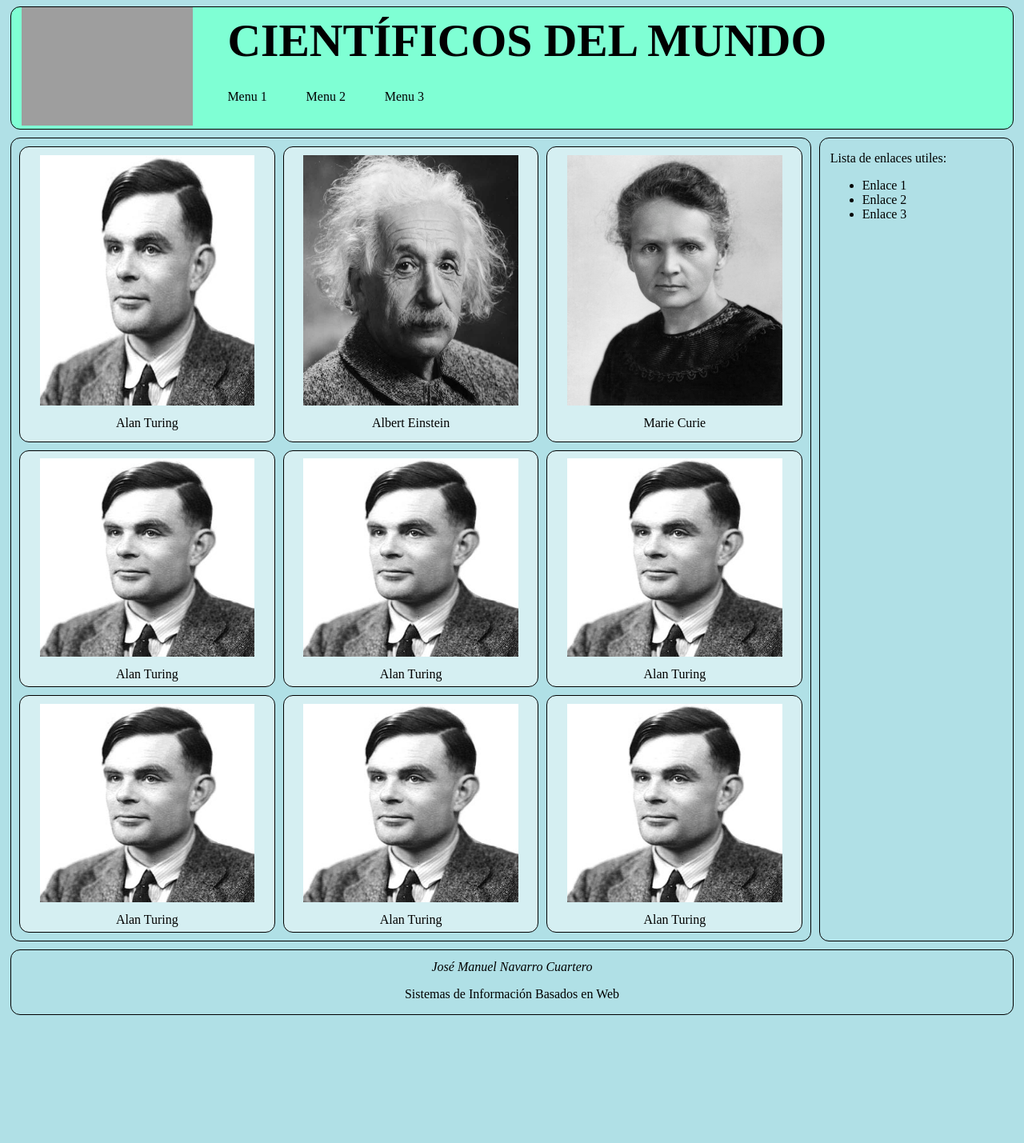
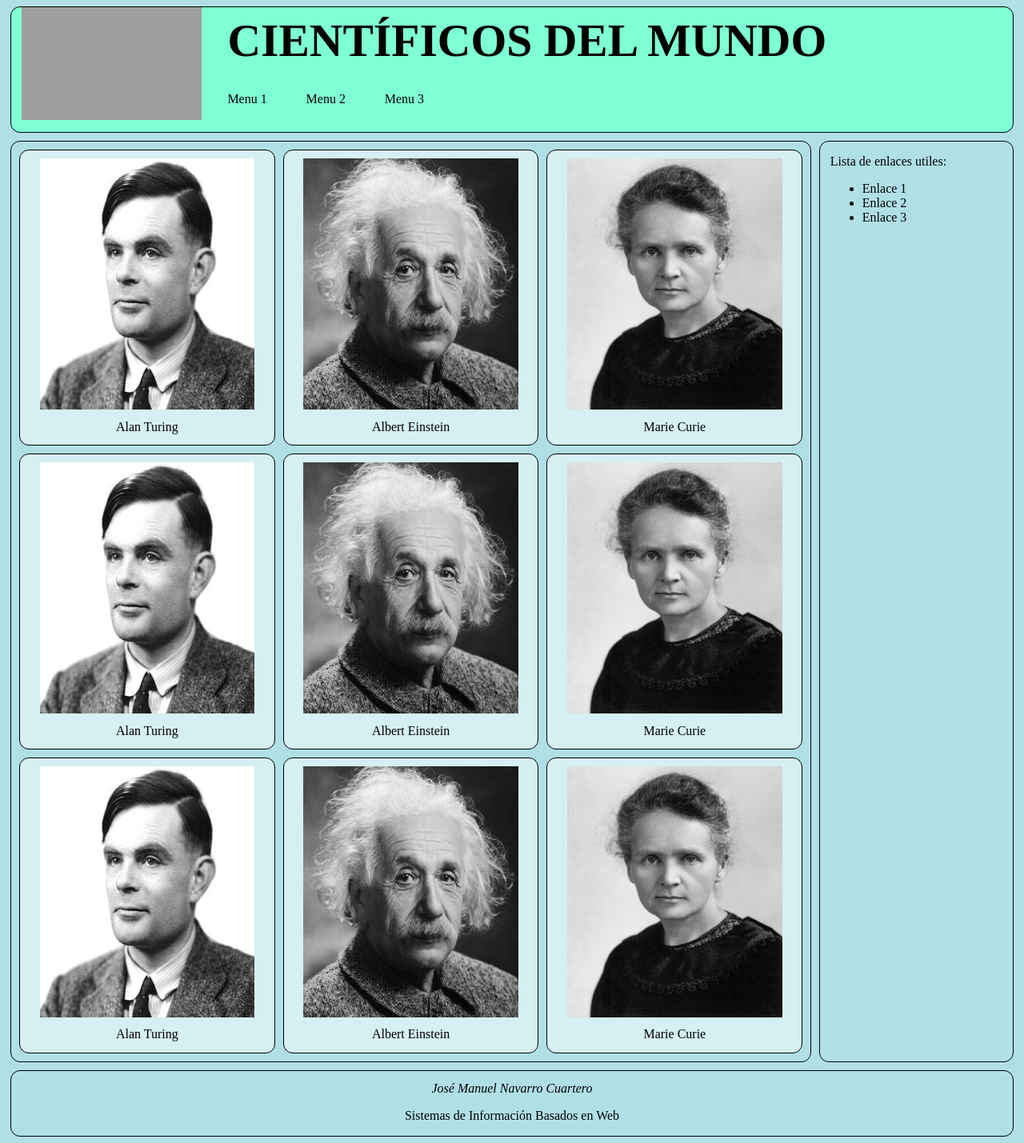
Before and after one commit to PepeNavarro7/UGR-SIBW, a PHP site: page /principal.html in a window 1280 px wide. Shown: the whole page at 80% size. Before the commit the page ends 1269 px from the top, so only its background shows below. Run offline with PHP 8.4, Linux system fonts and the light colour scheme; grey boxes are pictures that could not be loaded.

Commit message:
Cambio a las imagenes

```diff
--- a/P1 HTML y CSS/comunes.css
+++ b/P1 HTML y CSS/comunes.css
@@ -1,10 +1,6 @@
 /* PAGINA ENTERA */
 body {
     background-color:powderblue;
-}
-img {
-    width: 90%;
-    height: 90%;
 }
 /* HEADER, TITULO Y DEMAS */
 .cabecera {
@@ -18,6 +14,8 @@ img {
 .logo{
     padding-left: 5%;
     margin-bottom: -5%;
+    width: 90%;
+    height: 90%;
 }
 .titulo_y_menus{
     display: grid;
--- a/P1 HTML y CSS/portada.css
+++ b/P1 HTML y CSS/portada.css
@@ -17,6 +17,10 @@
     border-radius: 12px;
     padding: 3%;
 }
+.cara_cientifico{
+    width: 90%;
+    height: 90%;
+}
 .nombre_cientifico{
     text-align: center;
     margin-top: 3%;
--- a/P1 HTML y CSS/principal.html
+++ b/P1 HTML y CSS/principal.html
@@ -11,9 +11,7 @@
 <body>
 
 <header class="cabecera">
-    <div class="logo">
-        <img src="imagenes/logo/negro borde blanco.png" alt="logo" />
-    </div>
+    <img src="imagenes/logo/negro borde blanco.png" class="logo" alt="logo" />
     <div class="titulo_y_menus">
         <div class="titulo">
             <h1>CIENTÍFICOS DEL MUNDO</h1>
@@ -32,57 +30,57 @@
 <div class="grid_cientificos">
     <div class="grid-item">
         <a href="cientifico.html">
-            <img src="imagenes/turing.jpg" alt="Alan Turing">
+            <img src="imagenes/turing.jpg" class="cara_cientifico" alt="Alan Turing">
         </a>
         <p class="nombre_cientifico">Alan Turing</p>
     </div>
     <div class="grid-item">
         <a href="cientifico.html">
-            <img src="imagenes/Einstein.jpg" alt="Albert Einstein">
+            <img src="imagenes/Einstein.jpg" class="cara_cientifico" alt="Albert Einstein">
         </a>
         <p class="nombre_cientifico">Albert Einstein</p>
     </div>
     <div class="grid-item">
         <a href="cientifico.html">
-            <img src="imagenes/Marie Curie.jpg" alt="Marie Curie">
+            <img src="imagenes/Marie Curie.jpg" class="cara_cientifico" alt="Marie Curie">
         </a>
         <p class="nombre_cientifico">Marie Curie</p>
     </div>
     <div class="grid-item">
         <a href="cientifico.html">
-            <img src="imagenes/turing.jpg" alt="Alan Turing">
+            <img src="imagenes/turing.jpg" class="cara_cientifico" alt="Alan Turing">
         </a>
         <p class="nombre_cientifico">Alan Turing</p>
     </div>
     <div class="grid-item">
         <a href="cientifico.html">
-            <img src="imagenes/turing.jpg" alt="Alan Turing">
+            <img src="imagenes/Einstein.jpg" class="cara_cientifico" alt="Albert Einstein">
+        </a>
+        <p class="nombre_cientifico">Albert Einstein</p>
+    </div>
+    <div class="grid-item">
+        <a href="cientifico.html">
+            <img src="imagenes/Marie Curie.jpg" class="cara_cientifico" alt="Marie Curie">
+        </a>
+        <p class="nombre_cientifico">Marie Curie</p>
+    </div>
+    <div class="grid-item">
+        <a href="cientifico.html">
+            <img src="imagenes/turing.jpg" class="cara_cientifico" alt="Alan Turing">
         </a>
         <p class="nombre_cientifico">Alan Turing</p>
     </div>
     <div class="grid-item">
         <a href="cientifico.html">
-            <img src="imagenes/turing.jpg" alt="Alan Turing">
+            <img src="imagenes/Einstein.jpg" class="cara_cientifico" alt="Albert Einstein">
         </a>
-        <p class="nombre_cientifico">Alan Turing</p>
+        <p class="nombre_cientifico">Albert Einstein</p>
     </div>
     <div class="grid-item">
         <a href="cientifico.html">
-            <img src="imagenes/turing.jpg" alt="Alan Turing">
+            <img src="imagenes/Marie Curie.jpg" class="cara_cientifico" alt="Marie Curie">
         </a>
-        <p class="nombre_cientifico">Alan Turing</p>
-    </div>
-    <div class="grid-item">
-        <a href="cientifico.html">
-            <img src="imagenes/turing.jpg" alt="Alan Turing">
-        </a>
-        <p class="nombre_cientifico">Alan Turing</p>
-    </div>
-    <div class="grid-item">
-        <a href="cientifico.html">
-            <img src="imagenes/turing.jpg" alt="Alan Turing">
-        </a>
-        <p class="nombre_cientifico">Alan Turing</p>
+        <p class="nombre_cientifico">Marie Curie</p>
     </div>
 </div>
 
```
